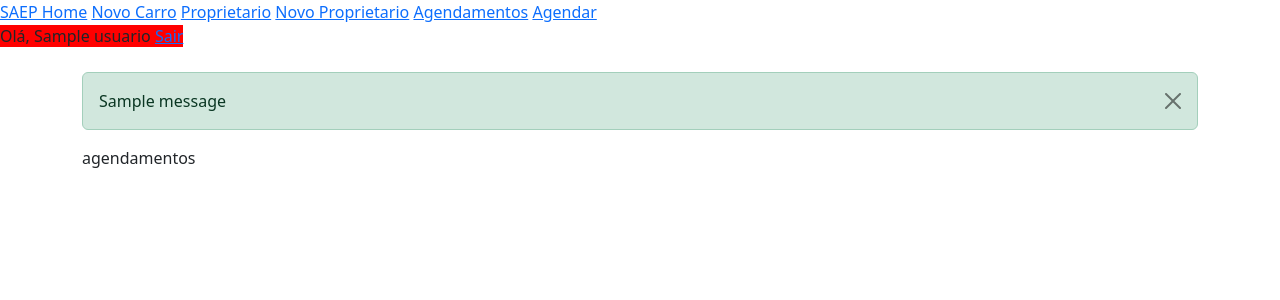
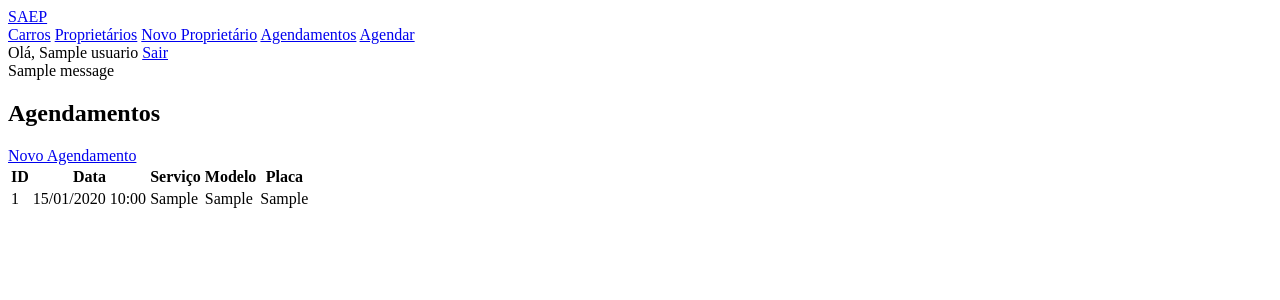
Before and after one commit to lucianolsa/oficina_02, a Flask app: page /agendamentos in a window 1280 px wide. Shown: the top 300 px of the page. Run offline with Flask 3, Linux system fonts and the light colour scheme; a user stored in the database is signed in; tables that the repository leaves empty hold one stand-in row (values such as "Sample post"); one stand-in notice (Sample message) is shown; parts of the project's set-up code (start-up, migrations or seed data) failed here and were passed over.

Commit message:
rotas, listar e add

```diff
--- a/app.py
+++ b/app.py
@@ -1,9 +1,9 @@
 from flask import Flask, render_template, request, redirect, url_for, flash, session
 from flask_login import LoginManager, login_user, logout_user, login_required, current_user
 from sqlalchemy import select
-from datetime import timedelta
+from datetime import timedelta,datetime
 
-from models import db_session, Usuario
+from models import db_session, Usuario, Proprietario, Carro,Agendamento
 
 app = Flask(__name__)
 app.config['SECRET_KEY'] = 'SECRET_KEY'
@@ -60,27 +60,148 @@ def dashboard():
 @app.route('/carro/novo', methods=['GET', 'POST'])
 
 def carro_novo():
-    return render_template('carro_novo.html')
+
+    proprietarios = db_session.execute(
+        select(Proprietario)
+    ).scalars().all()
+
+    if request.method == 'POST':
+
+        modelo = request.form.get('modelo')
+        placa = request.form.get('placa')
+        proprietario_id = request.form.get('proprietario_id')
+
+        try:
+            carro = Carro(
+                modelo=modelo,
+                placa=placa.upper().strip(),
+                proprietario_id=int(proprietario_id)
+            )
+
+            db_session.add(carro)
+            db_session.commit()
+
+            flash('Carro cadastrado com sucesso!', 'success')
+
+            return redirect(url_for('carro_novo'))
+
+        except Exception:
+            db_session.rollback()
+            flash('Erro ao cadastrar carro. Verifique a placa e o proprietário.', 'danger')
+
+    return render_template(
+        'carro_novo.html',
+        proprietarios=proprietarios
+    )
 
 @app.route('/proprietario', methods=['GET'])
+def proprietario():
+    proprietarios = db_session.execute(
+        select(Proprietario)
+    ).scalars().all()
 
-def proprietario():
-    return render_template('proprietario.html')
+    return render_template('proprietario.html',proprietarios=proprietarios)
 
 @app.route('/proprietario/novo', methods=['GET', 'POST'])
+def proprietario_novo():
+    if request.method == 'POST':
+        nome = request.form['nome']
+        telefone = request.form['telefone']
+        email = request.form['email']
+        cpf = request.form['cpf']
 
-def proprietario_novo():
+        # Validar CPF
+        if not Proprietario.validar_formato_cpf(cpf):
+            flash('CPF inválido!')
+            return redirect(url_for('proprietario_novo'))
+        try:
+            novo = Proprietario(
+                nome=nome,
+                telefone=telefone,
+                email=email
+            )
+
+            novo.set_cpf(cpf)
+
+            db_session.add(novo)
+            db_session.commit()
+
+            flash('Proprietário cadastrado com sucesso!')
+
+            return redirect(url_for('proprietario'))
+        except Exception as e:
+            db_session.rollback()
+            flash("Erro ao cadastrar", 'danger')
+            return redirect(url_for('proprietario_novo'))
+
     return render_template('proprietario_novo.html')
 
 @app.route('/agendamentos', methods=['GET'])
+def agendamentos():
+    agendamentos = db_session.execute(
+        select(Agendamento)
+    ).scalars().all()
 
-def agendamentos():
-    return render_template('agendamentos.html')
+    return render_template('agendamentos.html', agendamentos=agendamentos)
 
 @app.route('/agendamentos/novo', methods=['GET', 'POST'])
+def agendamento_novo():
+    if request.method == 'POST':
+        carro_id = request.form.get('carro_id')
+        data_hora_html = request.form.get('data_hora')  # Ex: "2026-11-10T14:00"
+        servico = request.form.get('servico')
 
-def agendamento_novo():
-    return render_template('agendamento_novo.html')
+        if not carro_id or not data_hora_html or not servico:
+            flash("Todos os campos são obrigatórios!", "danger")
+            return redirect(url_for('novo_agendamento'))
+
+        try:
+            # 1. Convertemos a string do HTML num Objeto Datetime
+            data_hora_obj = datetime.strptime(data_hora_html, '%Y-%m-%dT%H:%M')
+
+            # 2. Regra de Negócio: Horário Comercial (08h às 18h)
+            if data_hora_obj.hour < 8 or data_hora_obj.hour >= 18:
+                flash("A oficina só funciona das 08:00 às 18:00.", "warning")
+                return redirect(url_for('novo_agendamento'))
+
+            # 3. Regra de Negócio: Horas Cheias
+            if data_hora_obj.minute != 0:
+                flash("Agendamentos apenas em horas exatas (Ex: 14:00).", "warning")
+                return redirect(url_for('novo_agendamento'))
+
+            # 4. REGRA DE CONFLITO (Agora buscando direto pelo objeto DateTime!)
+            # O banco compara objetos de tempo de forma nativa e ultra rápida
+            stmt_conflito = select(Agendamento).where(Agendamento.data_hora == data_hora_obj)
+            horario_ocupado = db_session.execute(stmt_conflito).first()
+
+            if horario_ocupado is not None:
+                flash("Este horário já está reservado!", "danger")
+                return redirect(url_for('agendamentos'))
+
+            # 5. SALVAMENTO (Enviamos o objeto data_hora_obj direto)
+            novo_agendamento = Agendamento(
+                carro_id=carro_id,
+                data_hora=data_hora_obj,  # Salvando como DateTime real
+                servico=servico
+            )
+
+            db_session.add(novo_agendamento)
+            db_session.commit()
+
+            flash("Agendamento criado com sucesso!", "success")
+            return redirect(url_for('dashboard'))
+
+        except ValueError:
+            flash("Formato de data inválido.", "danger")
+            return redirect(url_for('novo_agendamento'))
+        except Exception as e:
+            db_session.rollback()
+            print(f"Erro: {e}")
+            flash("Erro interno ao salvar.", "danger")
+            return redirect(url_for('agendamento_novo'))
+    # se get
+    carros_disponiveis = db_session.execute(select(Carro)).scalars().all()
+    return render_template('agendamento_novo.html', carros=carros_disponiveis)
 
 if __name__ == '__main__':
     app.run(debug=True, port=5007, host='0.0.0.0')
--- a/env_modelo.txt
+++ b/env_modelo.txt
@@ -1,3 +1,9 @@
 FERNET_KEY=Sa4MA0Fs38GpMctSwvIEpHmrFZT9LclQW_h6bxxDI48=
 
 CPF_HASH_KEY=0azVtPFePZdLV4rxcKrmtT7aoxwjEE9B2kVV4yQhfwE
+
+"529.982.247-25",
+"111.444.777-35",
+"935.411.347-80",
+"168.995.350-09",
+"987.654.321-00"
--- a/templates/agendamentos.html
+++ b/templates/agendamentos.html
@@ -1,5 +1,51 @@
 {% extends 'base.html' %}
 
 {% block conteudo %}
-agendamentos
+
+<h2>Agendamentos</h2>
+
+<a href="{{ url_for('agendamento_novo') }}"
+   class="btn btn-primary mb-3">
+    Novo Agendamento
+</a>
+
+<table class="table table-bordered table-striped">
+
+    <thead>
+        <tr>
+            <th>ID</th>
+            <th>Data</th>
+            <th>Serviço</th>
+            <th>Modelo</th>
+            <th>Placa</th>
+        </tr>
+    </thead>
+
+    <tbody>
+
+        {% for a in agendamentos %}
+        <tr>
+            <td>{{ a.id }}</td>
+
+            <td>{{ a.data_hora.strftime('%d/%m/%Y %H:%M') }}</td>
+
+            <td>{{ a.servico }}</td>
+
+            <td>{{ a.carro.modelo }}</td>
+
+            <td>{{ a.carro.placa }}</td>
+        </tr>
+
+        {% else %}
+        <tr>
+            <td colspan="5" class="text-center">
+                Nenhum agendamento cadastrado.
+            </td>
+        </tr>
+        {% endfor %}
+
+    </tbody>
+
+</table>
+
 {% endblock %}
--- a/templates/base.html
+++ b/templates/base.html
@@ -1,49 +1,58 @@
+
 <!DOCTYPE html>
 <html lang="pt-BR">
 <head>
     <meta charset="UTF-8">
-    <meta name="viewport" content="width=device-width, initial-scale=1.0">
-    <title>SAEP - Controle de Estoque</title>
-    <!-- Bootstrap 5 CDN -->
-    <link href="https://cdn.jsdelivr.net/npm/bootstrap@5.3.0/dist/css/bootstrap.min.css" rel="stylesheet">
+    <title>SAEP - Sistema de Oficina</title>
+
+<!--    <link href="https://cdn.jsdelivr.net/npm/bootstrap@5.3.0/dist/css/bootstrap.min.css" rel="stylesheet">-->
 </head>
-<body >
-<a href="{{ url_for('dashboard') }}">SAEP Home</a>
-            <a href="{{ url_for('carro_novo') }}">Novo Carro</a>
-            <a href="{{ url_for('proprietario') }}">Proprietario</a>
-            <a href="{{ url_for('proprietario_novo') }}">Novo Proprietario</a>
-            <a href="{{ url_for('agendamentos') }}">Agendamentos</a>
-            <a href="{{ url_for('agendamento_novo') }}">Agendar</a>
+
+<body>
+
+    <nav class="navbar navbar-dark bg-dark p-3">
+        <div class="container">
+
+            <a class="navbar-brand" href="{{ url_for('dashboard') }}">
+                SAEP
+            </a>
+
             <div>
-                <!-- Requisito 5.1.1: Exibir nome do usuário logado -->
+                <a class="btn btn-outline-light btn-sm" href="{{ url_for('carro_novo') }}">Carros</a>
 
-                <span style="background-color: red" >Olá, {{ current_user.name }}
-                <!-- Requisito 5.1.2: Logout -->
-                <a href="{{ url_for('logout') }}" >Sair</a>
+                <a class="btn btn-outline-light btn-sm" href="{{ url_for('proprietario') }}">Proprietários</a>
+
+                <a class="btn btn-outline-light btn-sm" href="{{ url_for('proprietario_novo') }}">Novo Proprietário</a>
+
+                <a class="btn btn-outline-light btn-sm" href="{{ url_for('agendamentos') }}">Agendamentos</a>
+
+                <a class="btn btn-primary btn-sm" href="{{ url_for('agendamento_novo') }}">Agendar</a>
             </div>
 
+        </div>
+    </nav>
 
-
-    <div class="container mt-4">
-        <!-- 🔔 Sistema de Alertas (Flash Messages) -->
+    <div class="container mt-3">
+{% if current_user.is_authenticated %}
+        <div class="text-end mb-3">
+            Olá, {{ current_user.name }}
+            <a href="{{ url_for('logout') }}" class="btn btn-danger btn-sm">Sair</a>
+        </div>
+{% endif %}
         {% with messages = get_flashed_messages(with_categories=true) %}
-            {% if messages %}
-                {% for categoria, mensagem in messages %}
-                    <!-- O Bootstrap mapeia 'danger' pra vermelho, 'success' pra verde, 'warning' pra amarelo -->
-                    <div class="alert alert-{{ categoria }} alert-dismissible fade show" role="alert">
-                        {{ mensagem }}
-                        <button type="button" class="btn-close" data-bs-dismiss="alert" aria-label="Close"></button>
-                    </div>
-                {% endfor %}
-            {% endif %}
+            {% for categoria, mensagem in messages %}
+                <div class="alert alert-{{ categoria }}">
+                    {{ mensagem }}
+                </div>
+            {% endfor %}
         {% endwith %}
 
-        <!-- Conteúdo Dinâmico das Telas -->
         {% block conteudo %}
         {% endblock %}
+
     </div>
 
-    <!-- Scripts do Bootstrap -->
-    <script src="https://cdn.jsdelivr.net/npm/bootstrap@5.3.0/dist/js/bootstrap.bundle.min.js"></script>
+<!--    <script src="https://cdn.jsdelivr.net/npm/bootstrap@5.3.0/dist/js/bootstrap.bundle.min.js"></script>-->
+
 </body>
 </html>
--- a/templates/carro_novo.html
+++ b/templates/carro_novo.html
@@ -4,7 +4,7 @@
 carro novo
 
 <h2>Cadastrar Carro</h2>
-<!-- Critério 6.1: Inserção associando a um proprietário -->
+
 <form method="POST">
     <label>Proprietário:</label><br>
     <select name="proprietario_id" required>
@@ -19,4 +19,3 @@ carro novo
     <button type="submit">Cadastrar Carro</button>
 </form>
 {% endblock %}
-{% endblock %}
```
Also changed, not shown: models.py (+5 -5 lines), templates/agendamento_novo.html (+32 -1 lines), templates/proprietario.html (+25 -23 lines), templates/proprietario_novo.html (+19 -1 lines), gerador.py (renamed from gerado.py).
